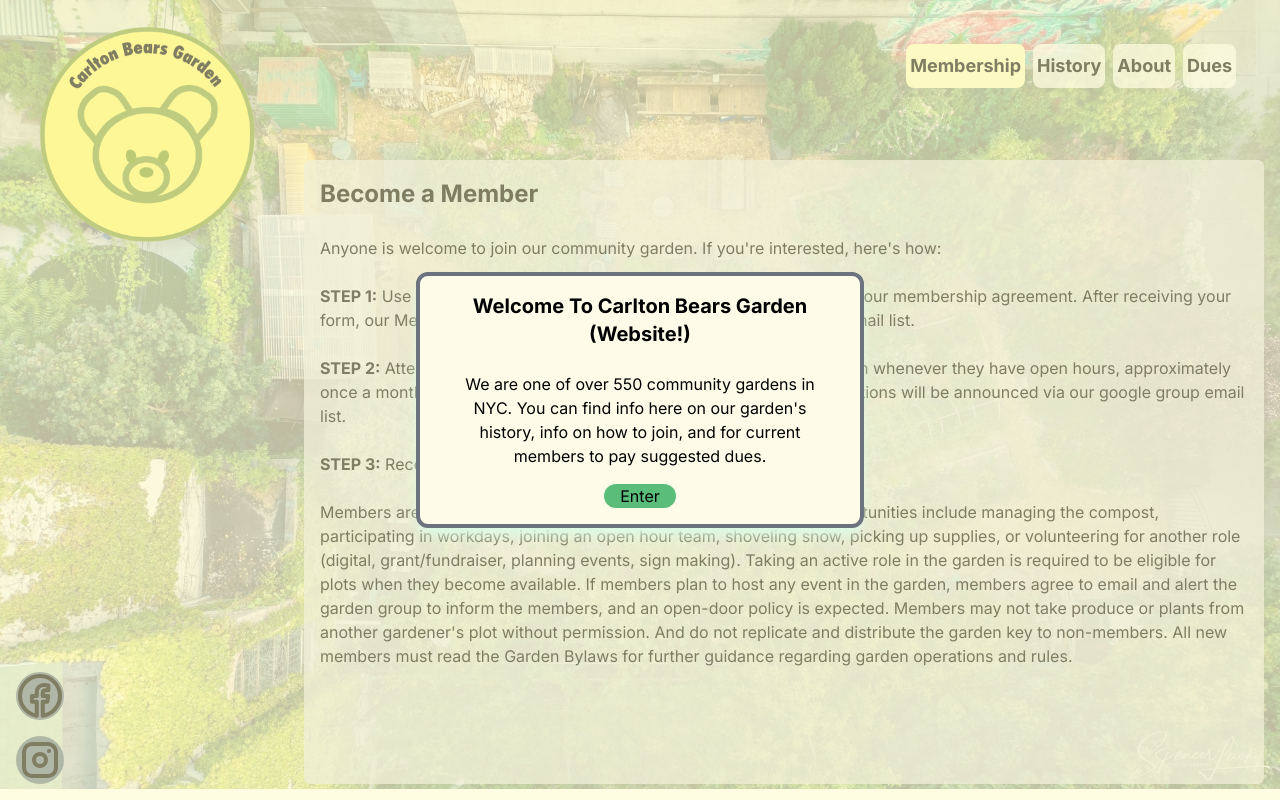
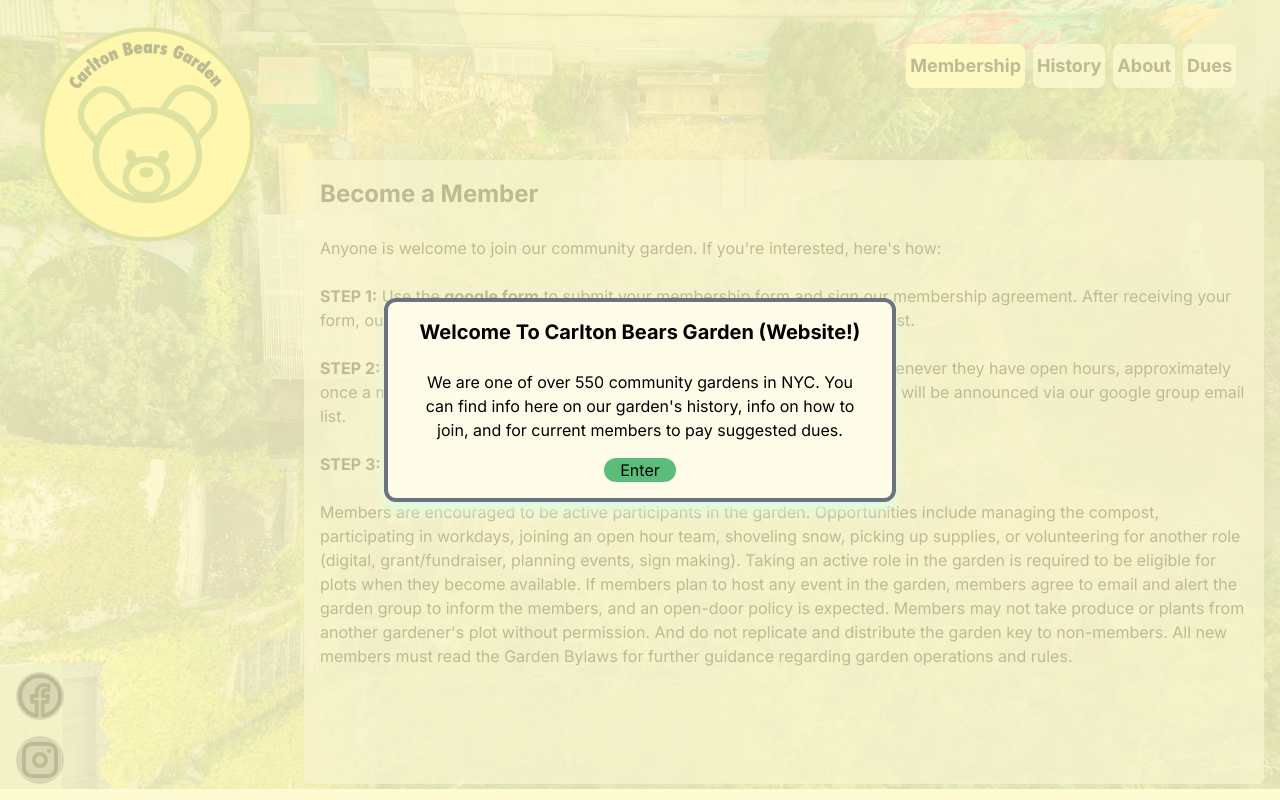
Before and after one commit to tedgusek/carltonbearsgarden, a Next.js app: page / in a window 1280 px wide. Built offline with nearby package versions, Linux system fonts and the light colour scheme.

Commit message:
adjusted modal width

```diff
--- a/src/components/modals/WelcomeModal.tsx
+++ b/src/components/modals/WelcomeModal.tsx
@@ -7,8 +7,8 @@ const WelcomeModal: React.FC<WelcomeModalProps> = ({ onClose }) => {
   };
 
   return (
-    <div className='fixed inset-0 flex flex-col items-center justify-center bg-yellow-100 bg-opacity-50 z-50 '>
-      <div className='max-w-md w-full p-4 bg-yellow-50 rounded-xl shadow-lg flex flex-col  border-gray-500 border-4 shadow-green-100'>
+    <div className='fixed inset-0 flex flex-col items-center justify-center bg-yellow-100 bg-opacity-75 z-50 '>
+      <div className='max-w-lg w-5/6 p-4 bg-yellow-50 rounded-xl shadow-lg flex flex-col  border-gray-500 border-4 shadow-green-100'>
         <h2 className='text-xl font-bold mb-2 text-black flex flex-col items-center text-center'>
           Welcome To Carlton Bears Garden (Website!)
         </h2>
```
